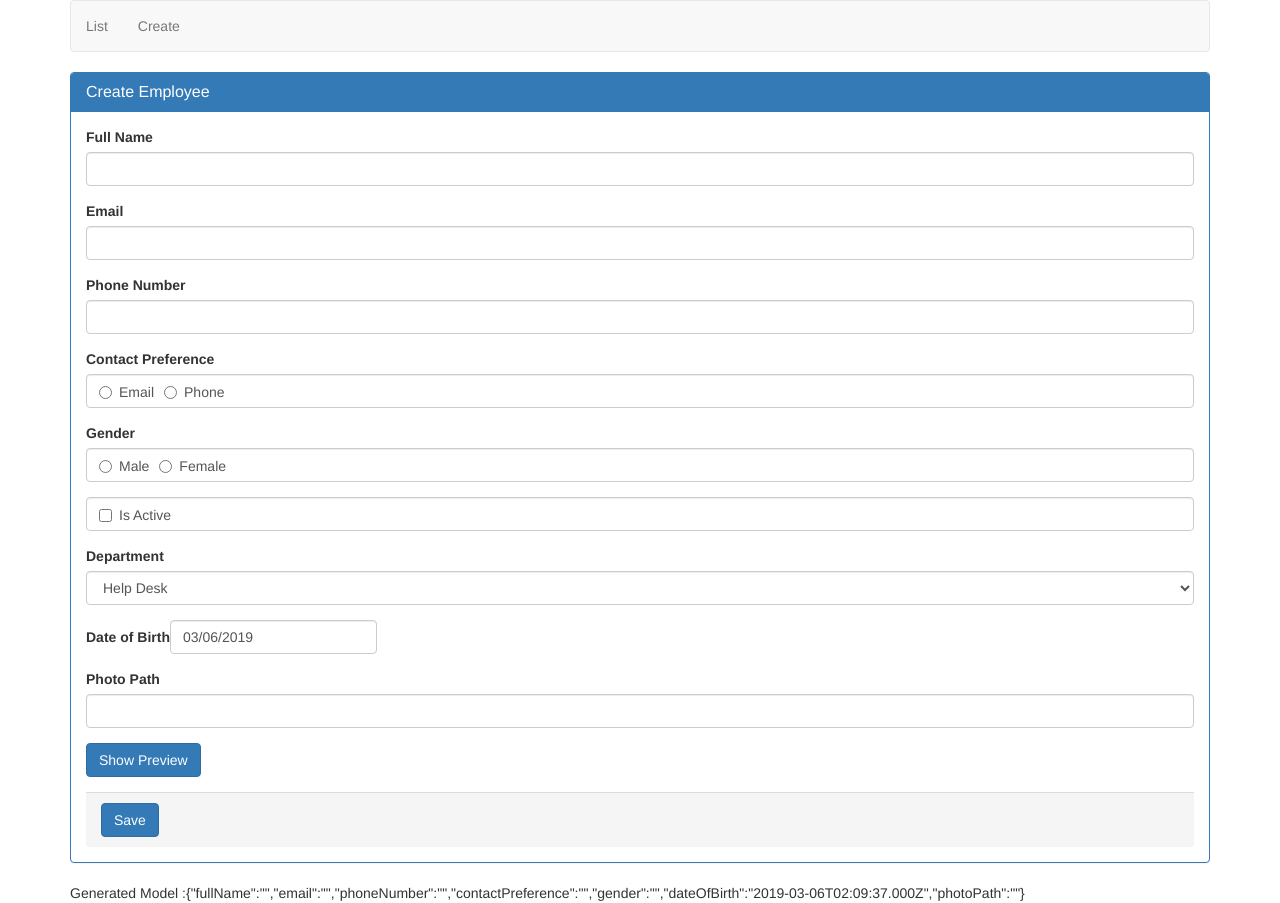
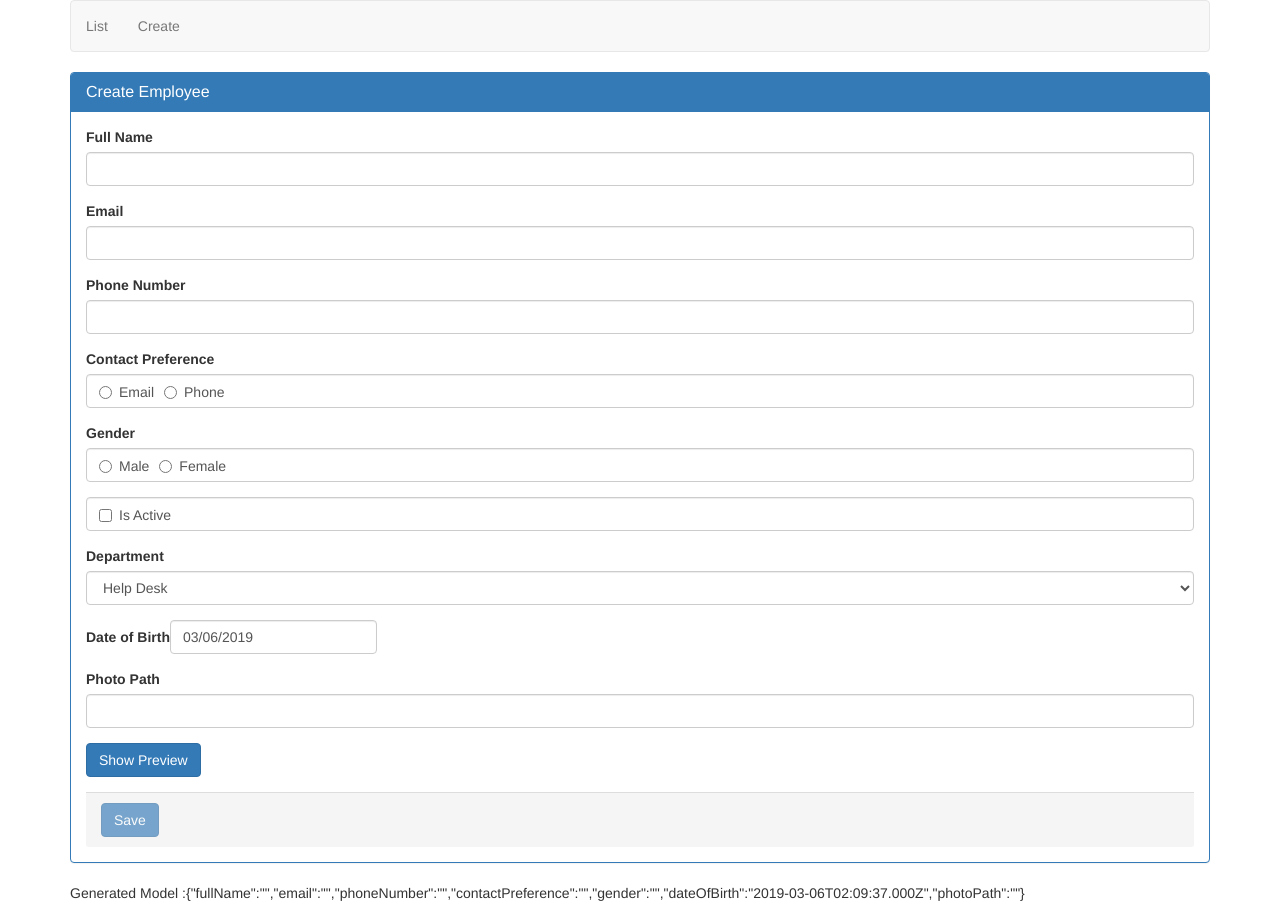
Before and after one commit to ChrisWongAtCUHK/React-CRUD-Tutorial, a React (Create React App) app: page /create in a window 1280 px wide. Built offline with nearby package versions, Linux system fonts and the light colour scheme.

Commit message:
Disable for required name

```diff
--- a/src/employees/CreateEmployee.js
+++ b/src/employees/CreateEmployee.js
@@ -245,7 +245,7 @@
                             </div>
 
                             <div className="panel-footer">
-                                <button className="btn btn-primary" type="submit">Save</button>
+                                <button className="btn btn-primary" type="submit" disabled={!this.state.fullNameControl.hasSuccess}>Save</button>
                             </div>
                         </div>
                     </div>
```
